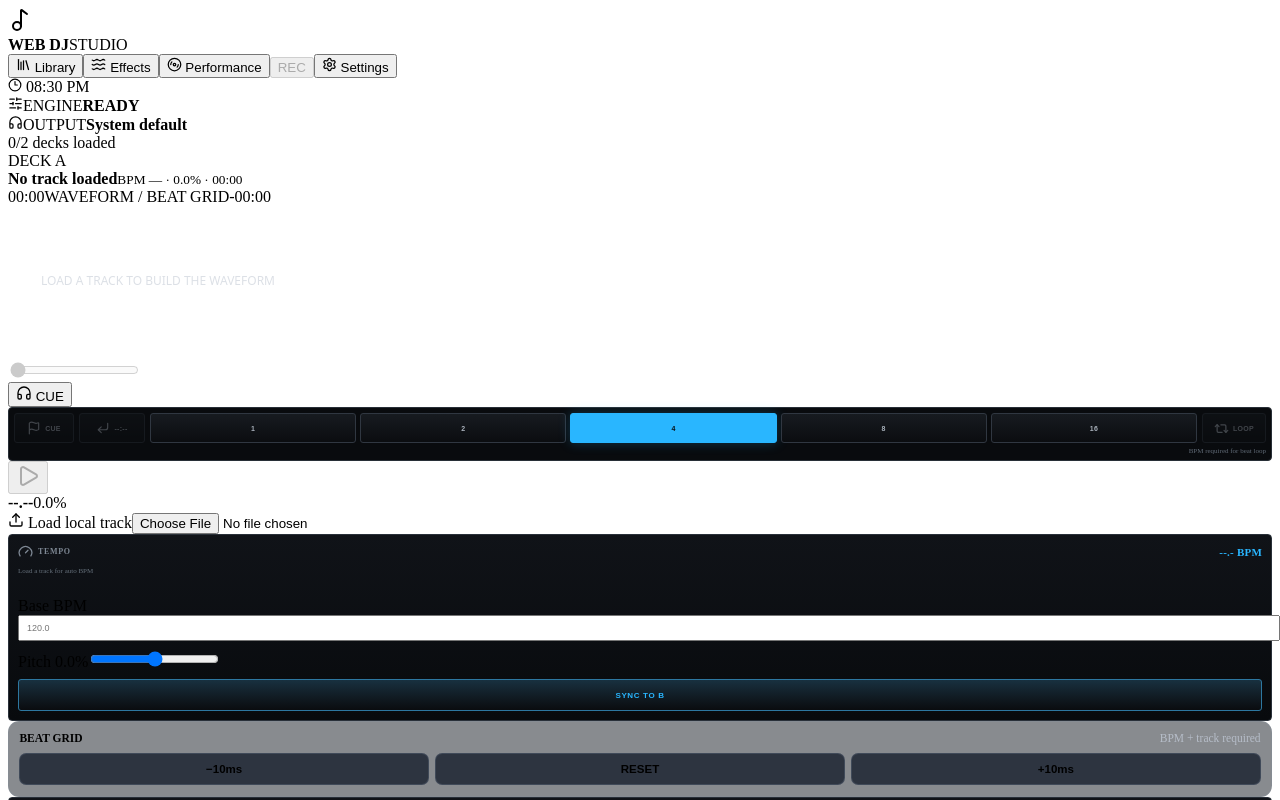
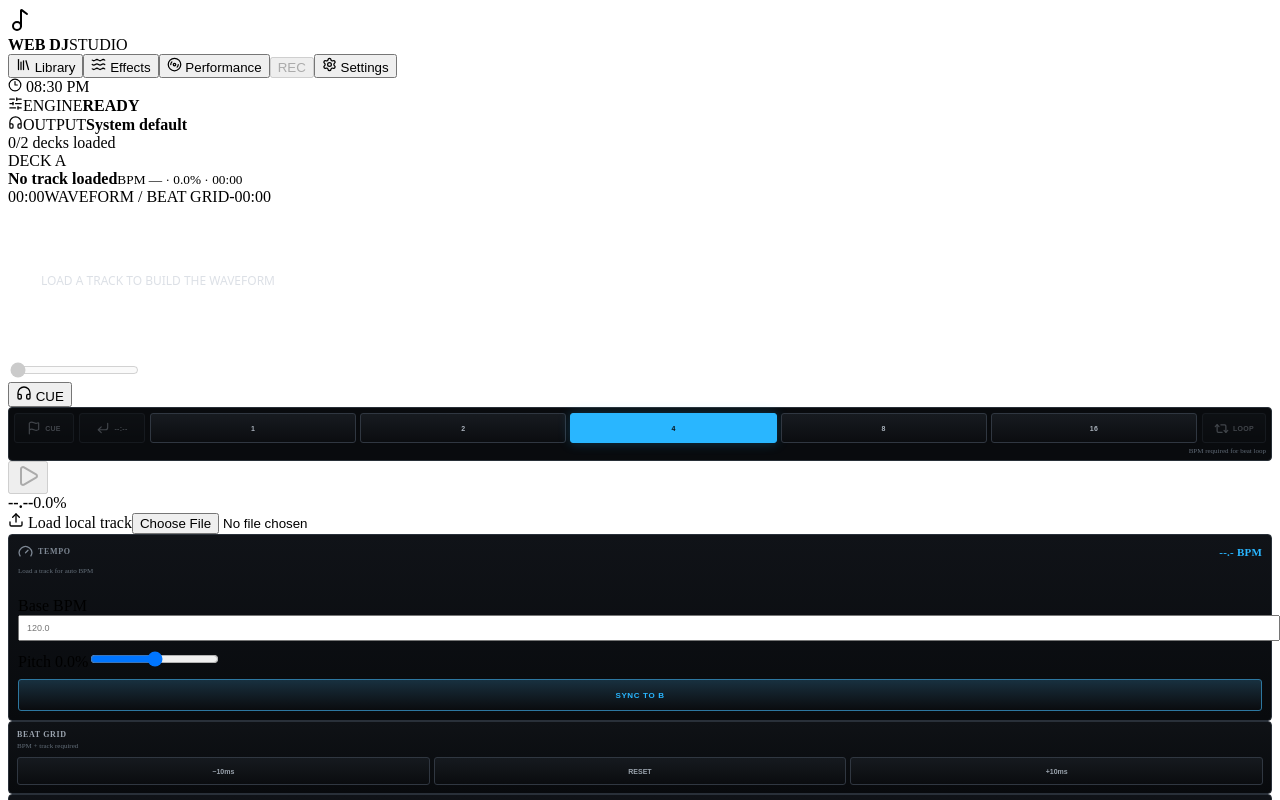
Before and after one commit to ShurexBRT/WebDJ, a React (Vite) app: page / in a window 1280 px wide. Shown: the top 800 px of the page. Built offline with nearby package versions, Linux system fonts and the light colour scheme; the HTML template or start-up script is replaced by a standard one.

Commit message:
Restyle beat grid controls for deck utility panel

```diff
--- a/src/components/beatGrid.css
+++ b/src/components/beatGrid.css
@@ -1,35 +1,24 @@
 .beat-grid-controls {
   display: grid;
-  gap: 0.55rem;
-  padding: 0.65rem;
-  border: 1px solid rgba(129, 143, 166, 0.2);
-  border-radius: 0.7rem;
-  background: rgba(8, 13, 22, 0.48);
+  align-content: start;
+  gap: 7px;
+  padding: 8px;
+  border: 1px solid #293039;
+  border-radius: 4px;
+  background: linear-gradient(180deg, #0f1216, #080a0d);
 }
-
-.beat-grid-controls > div:first-child {
-  display: flex;
-  justify-content: space-between;
-  gap: 0.75rem;
-  font-size: 0.72rem;
+.beat-grid-controls > div:first-child { display: grid; gap: 3px; font-size: 8px; }
+.beat-grid-controls strong { color: #9ba4af; letter-spacing: .08em; }
+.beat-grid-controls span { color: #626d78; font-size: 7px; }
+.beat-grid-actions { display: grid; grid-template-columns: repeat(3, 1fr); gap: 4px; }
+.beat-grid-actions button {
+  min-height: 28px;
+  border-radius: 3px;
+  border: 1px solid #303741;
+  background: linear-gradient(180deg, #161a1f, #0a0c0f);
+  color: #9aa3ad;
+  font-size: 7px;
+  font-weight: 900;
+  cursor: pointer;
 }
-
-.beat-grid-controls span {
-  color: rgba(210, 220, 235, 0.62);
-}
-
-.beat-grid-actions {
-  display: grid;
-  grid-template-columns: repeat(3, 1fr);
-  gap: 0.4rem;
-}
-
-.beat-grid-actions button {
-  min-height: 2rem;
-  border-radius: 0.45rem;
-  border: 1px solid rgba(129, 143, 166, 0.24);
-  background: rgba(20, 29, 43, 0.78);
-  color: inherit;
-  font-size: 0.72rem;
-  font-weight: 700;
-}
+.beat-grid-actions button:not(:disabled):hover { border-color: var(--deck-accent); color: var(--deck-accent); }
```
